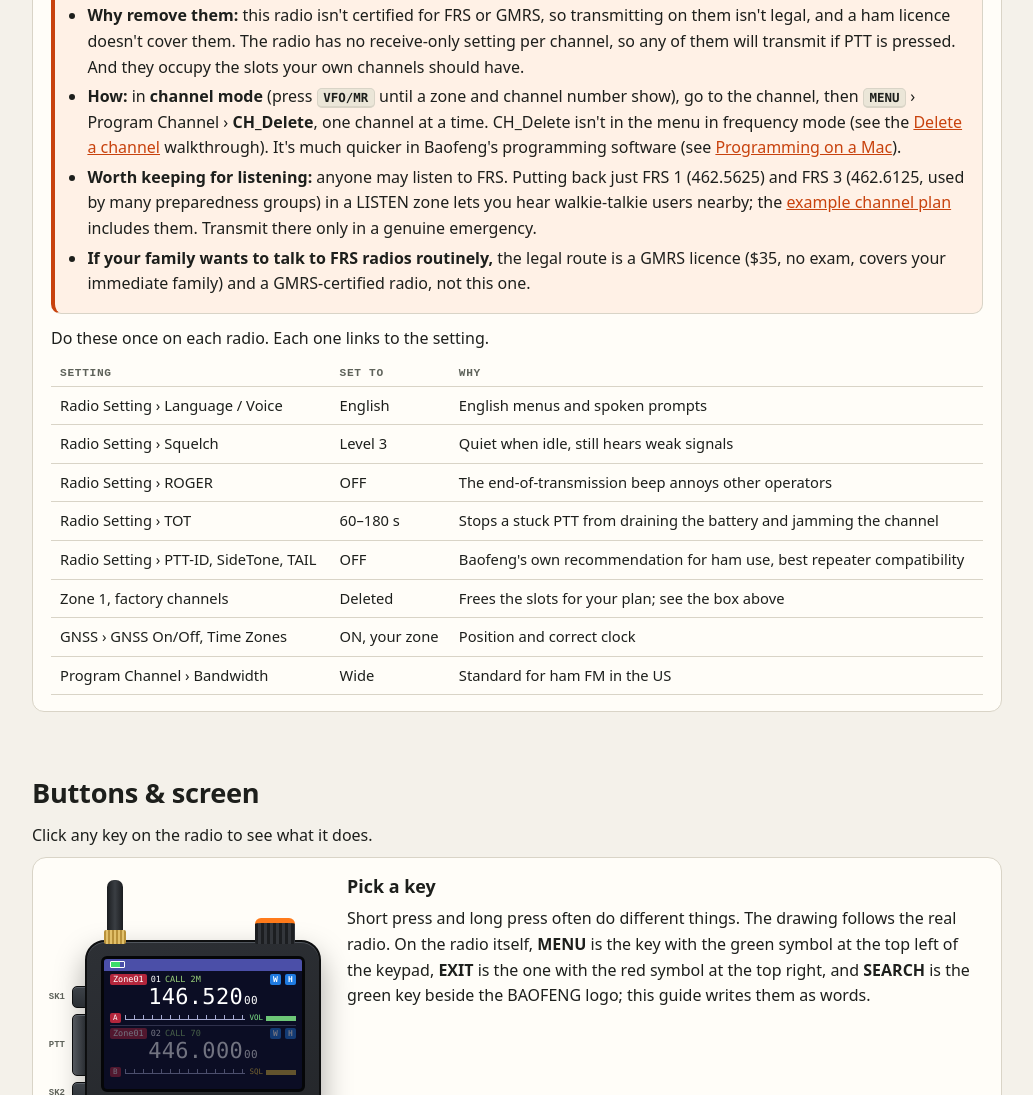
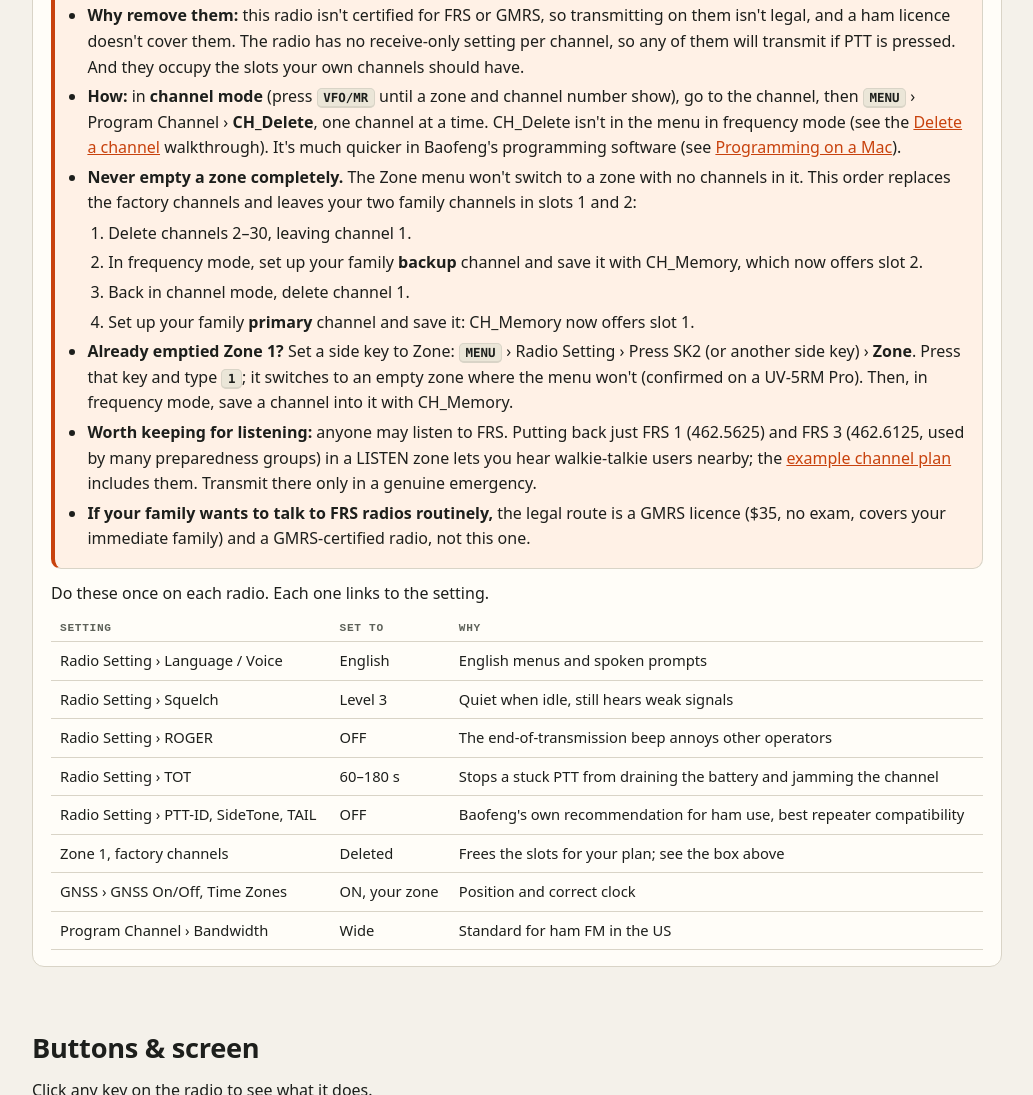
Before and after one commit to Kunkles/uv5rm-plus-gps-guide, a plain HTML site: page uv5rm-plus-gps-guide.html in a window 1280 px wide. Shown: the part 6248-7343 px from the top of the page, without its empty margins (238-1271 px from the left). Drawn offline with Linux system fonts and the light colour scheme.

Commit message:
Warn against emptying a zone and add the side-key recovery
Found on a UV-5RM Pro: after deleting all 30 factory channels, the Zone
menu would not switch back to the empty Zone 1; a side key set to Zone
did.

- Factory-channel box: a delete order that never empties Zone 1 and
  leaves the family channels in slots 1 and 2, plus the side-key fix
  for a zone that is already empty
- Channel plan step 4 and common mistakes mention it
- Troubleshooting entry: can't switch back to a zone

Co-Authored-By: Claude Opus 5.5 <noreply@anthropic.com>

```diff
--- a/uv5rm-plus-gps-guide.html
+++ b/uv5rm-plus-gps-guide.html
@@ -437,6 +437,14 @@ table.plan tr.pdet .lbf{grid-template-columns:repeat(2,minmax(0,1fr))}
 <ul class="t" style="margin-top:.5em">
 <li><b>Why remove them:</b> this radio isn't certified for FRS or GMRS, so transmitting on them isn't legal, and a ham licence doesn't cover them. The radio has no receive-only setting per channel, so any of them will transmit if PTT is pressed. And they occupy the slots your own channels should have.</li>
 <li><b>How:</b> in <b>channel mode</b> (press <kbd>VFO/MR</kbd> until a zone and channel number show), go to the channel, then <kbd>MENU</kbd> › Program Channel › <b>CH_Delete</b>, one channel at a time. CH_Delete isn't in the menu in frequency mode (see the <a href="#walk" data-wt="delete">Delete a channel</a> walkthrough). It's much quicker in Baofeng's programming software (see <a href="#pc">Programming on a Mac</a>).</li>
+<li><b>Never empty a zone completely.</b> The Zone menu won't switch to a zone with no channels in it. This order replaces the factory channels and leaves your two family channels in slots 1 and 2:
+<ol class="t" style="padding-left:1.3em;margin-top:.3em">
+<li>Delete channels 2–30, leaving channel 1.</li>
+<li>In frequency mode, set up your family <b>backup</b> channel and save it with CH_Memory, which now offers slot 2.</li>
+<li>Back in channel mode, delete channel 1.</li>
+<li>Set up your family <b>primary</b> channel and save it: CH_Memory now offers slot 1.</li>
+</ol></li>
+<li id="setup-emptyzone"><b>Already emptied Zone 1?</b> Set a side key to Zone: <kbd>MENU</kbd> › Radio Setting › Press SK2 (or another side key) › <b>Zone</b>. Press that key and type <kbd>1</kbd>; it switches to an empty zone where the menu won't (confirmed on a UV-5RM Pro). Then, in frequency mode, save a channel into it with CH_Memory.</li>
 <li><b>Worth keeping for listening:</b> anyone may listen to FRS. Putting back just FRS 1 (462.5625) and FRS 3 (462.6125, used by many preparedness groups) in a LISTEN zone lets you hear walkie-talkie users nearby; the <a href="#plan">example channel plan</a> includes them. Transmit there only in a genuine emergency.</li>
 <li><b>If your family wants to talk to FRS radios routinely,</b> the legal route is a GMRS licence ($35, no exam, covers your immediate family) and a GMRS-certified radio, not this one.</li>
 </ul></div>
@@ -854,7 +862,7 @@ table.plan tr.pdet .lbf{grid-template-columns:repeat(2,minmax(0,1fr))}
 <h3>Step 4 · Put it in the radios</h3>
 <p><b>By keypad</b>, for a handful of channels. Work one zone at a time:</p>
 <ol class="t" style="padding-left:1.3em">
-<li>Switch the radio to that zone: <kbd>MENU</kbd> › Zone, pick it, or choose <b>+Add Zone</b> and type its name (see <a href="#walk" data-wt="zone">Add a zone</a>). Channels are always saved into the zone you're in.</li>
+<li>Switch the radio to that zone: <kbd>MENU</kbd> › Zone, pick it, or choose <b>+Add Zone</b> and type its name (see <a href="#walk" data-wt="zone">Add a zone</a>). Channels are always saved into the zone you're in. The Zone menu won't switch to an empty zone; a side key set to Zone will (see <a href="#setup-emptyzone">already emptied Zone 1?</a>).</li>
 <li>For each row: frequency mode, type the receive frequency, set the transmit frequency and tone for repeaters, then <b>CH_Memory</b> into the row's channel number. CH_Memory opens at the first empty slot, so if your row's number is already taken (by a factory channel, say), delete that channel first with CH_Delete (in channel mode). The <a href="#walk" data-wt="save">Save a simplex channel</a> and <a href="#walk" data-wt="repeater">Program a repeater</a> walkthroughs show every key.</li>
 <li>Name it (<a href="#walk" data-wt="name">Name a channel</a>) and check it against the printed plan.</li>
 </ol>
@@ -868,6 +876,7 @@ table.plan tr.pdet .lbf{grid-template-columns:repeat(2,minmax(0,1fr))}
 <li><b>A receive tone on one radio only.</b> That radio goes quiet to everyone not sending the tone. This plan only sets transmit tones; if you add receive tones, do it on every radio.</li>
 <li><b>Wrong shift direction or offset</b> on a repeater: it simply won't answer. Check the listing.</li>
 <li><b>Saved into the wrong zone.</b> The radio saves into whichever zone is showing. Switch zone first.</li>
+<li><b>Deleting every channel in a zone.</b> The menu then won't take you back to it. Keep one channel in the zone until your own is saved there; if it's too late, use a <a href="#setup-emptyzone">side key set to Zone</a>.</li>
 <li><b>Different names or channel numbers on different radios.</b> The whole point is that they match.</li>
 <li><b>Mixing wide and narrow</b> between radios: one side sounds faint or distorted.</li>
 <li><b>Leaving the factory channels.</b> Units can arrive with 30 FRS/GMRS channels in Zone 1 that you mustn't transmit on, and they push your channels to 31 onwards. <a href="#setup-factory">Clear them first</a>.</li>
@@ -1738,6 +1747,7 @@ const FIX=[
 ['Forgot the power-on password','—','Read the radio with the CPS and clear the password there. See Unlock guides.'],
 ['Mac doesn\'t see the programming cable','Counterfeit PL2303 chip, charge-only adapter, or plug not seated','Run ls /dev/cu.* in Terminal with the cable in and out. Use a CH340 or FTDI cable; don\'t install extra drivers.'],
 ['CHIRP says the radio did not respond','GPS firmware isn\'t supported by official CHIRP builds','Use the experimental module or Baofeng\'s CPS in a Windows VM. See Programming on a Mac.'],
+['Can\'t switch back to a zone','Every channel in it was deleted, and the Zone menu won\'t select an empty zone','Set a side key to Zone (MENU › Radio Setting › Press SK2 › Zone), press it and type the zone number, then save a channel into the zone with CH_Memory in frequency mode.'],
 ['No CH_Delete in the Program Channel menu','The radio is in frequency (VFO) mode; CH_Delete only appears in channel mode','Press VFO/MR until a zone and channel number show, then open MENU › Program Channel again.'],
 ['CH_Memory starts at 31, or won\'t offer channel 1','Channels 1–30 already hold the factory FRS/GMRS channels, and CH_Memory only opens at the first empty slot','Delete the factory channels (in channel mode, MENU › Program Channel › CH_Delete, or in Baofeng\'s software); see Out of the box › First power-on checklist.'],
 ['Charger light never turns green','Radio is switched on in the cradle','Switch the radio off while charging.'],
```
